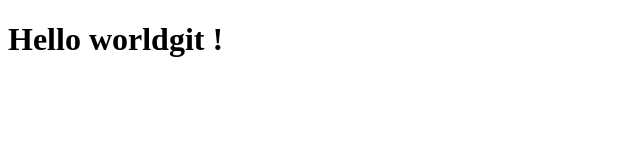
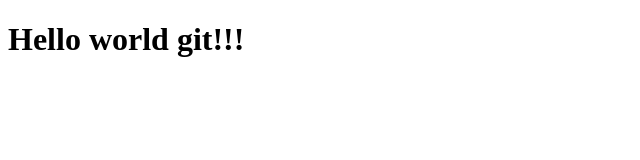
Before and after one commit to Denslav2/git_command_test, a plain HTML site: page index.html in a window 1280 px wide. Shown: the full height of the page, 0-640 px from the left. Drawn offline with Linux system fonts and the light colour scheme.

Commit message:
new commit

```diff
--- a/index.html
+++ b/index.html
@@ -7,7 +7,7 @@
     <title>Git test</title>
     <link rel="stylesheet" href="css/style.css">
 </head>
-<h1>Hello worldgit !</h1>
+<h1>Hello world git!!!</h1>
 
 <body>
 
```
Also changed, not shown: Новый рисунок (44).bmp (added).
